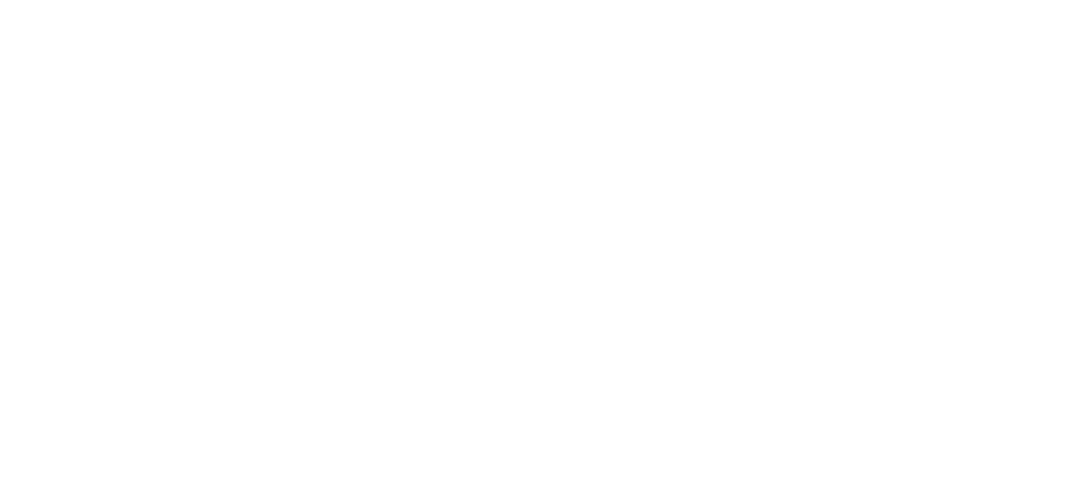
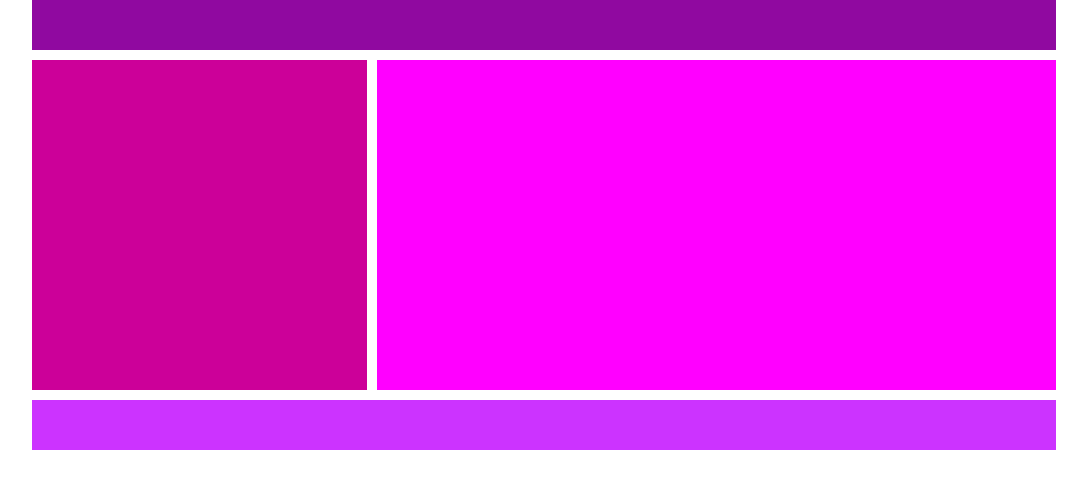
Before and after one commit to alinebezzoco/grid-layout-portfolio, a plain HTML site: page index.html in a window 1280 px wide. Shown: the whole page, without its empty margins (96-1183 px from the left). Drawn offline with Linux system fonts and the light colour scheme.

Commit message:
Update index.html

```diff
--- a/index.html
+++ b/index.html
@@ -1,5 +1,51 @@
+<!DOCTYPE html>
+<html lang="en">
+<head>
+  <meta charset="UTF-8">
+  <meta name="viewport" content="width=device-width, initial-scale=1.0">
+  <meta http-equiv="X-UA-Compatible" content="ie=edge">
+  <title>Meu Portfolio</title>
 
-  <header></header>
+  <style>
+    body {
+  width: 100%;
+  max-width: 1024px;
+  margin: 0 auto;
+  display: grid;
+  grid-gap: 10px;
+  grid-template-columns: auto;
+  grid-template-rows: 50px 330px 50px;
+  grid-template-areas:
+    'header header header'
+    'aside main main'
+    'footer footer footer'; /* sempre de 3 em 3 */
+}
+
+header {
+  grid-area: header;
+  background-color: #9009A0;
+}
+
+aside {
+  grid-area: aside;
+  background-color: #cc0099;
+}
+
+main {
+  grid-area: main;
+  background-color: #ff00ff;
+}
+
+footer {
+  grid-area: footer;
+  background-color: #cc33ff;
+}
+  </style>
+</head>
+<body>
+    <header></header>
   <aside></aside>
   <main></main>
   <footer></footer>
+</body>
+</html>
```
